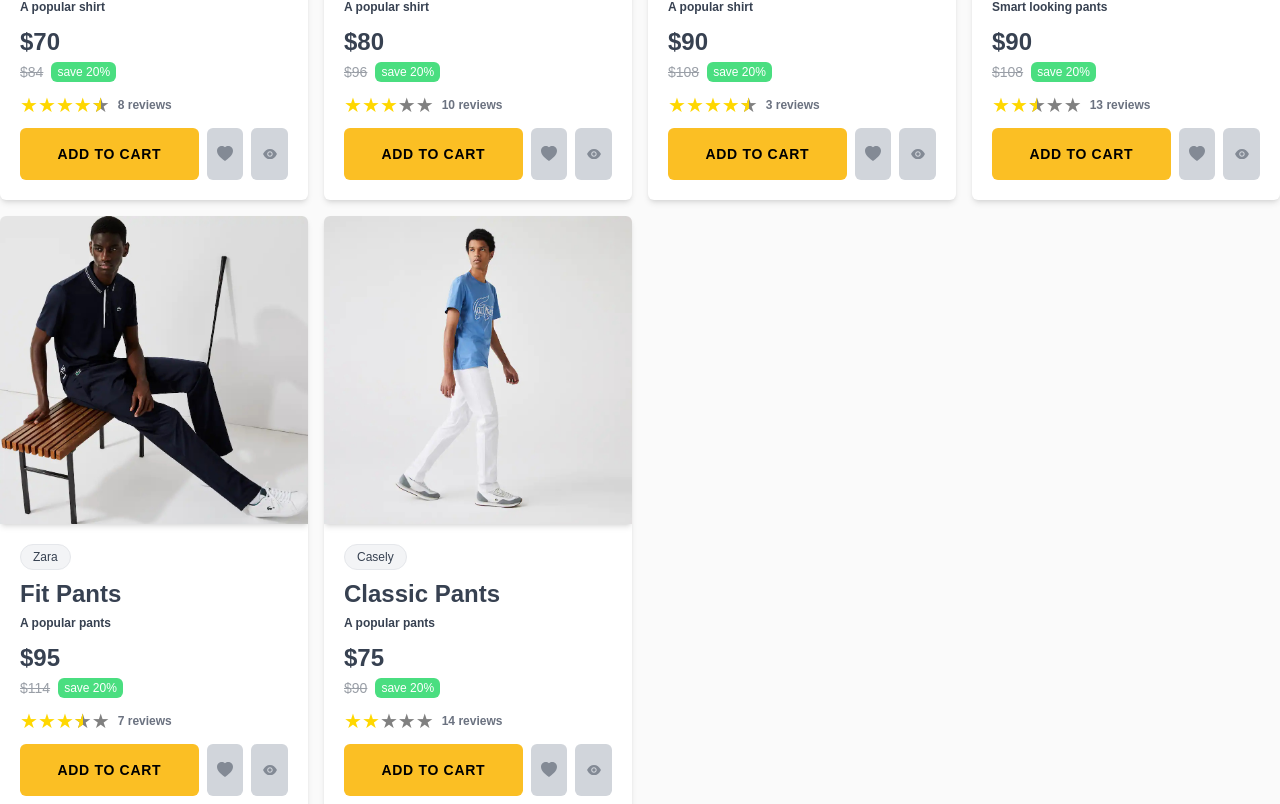
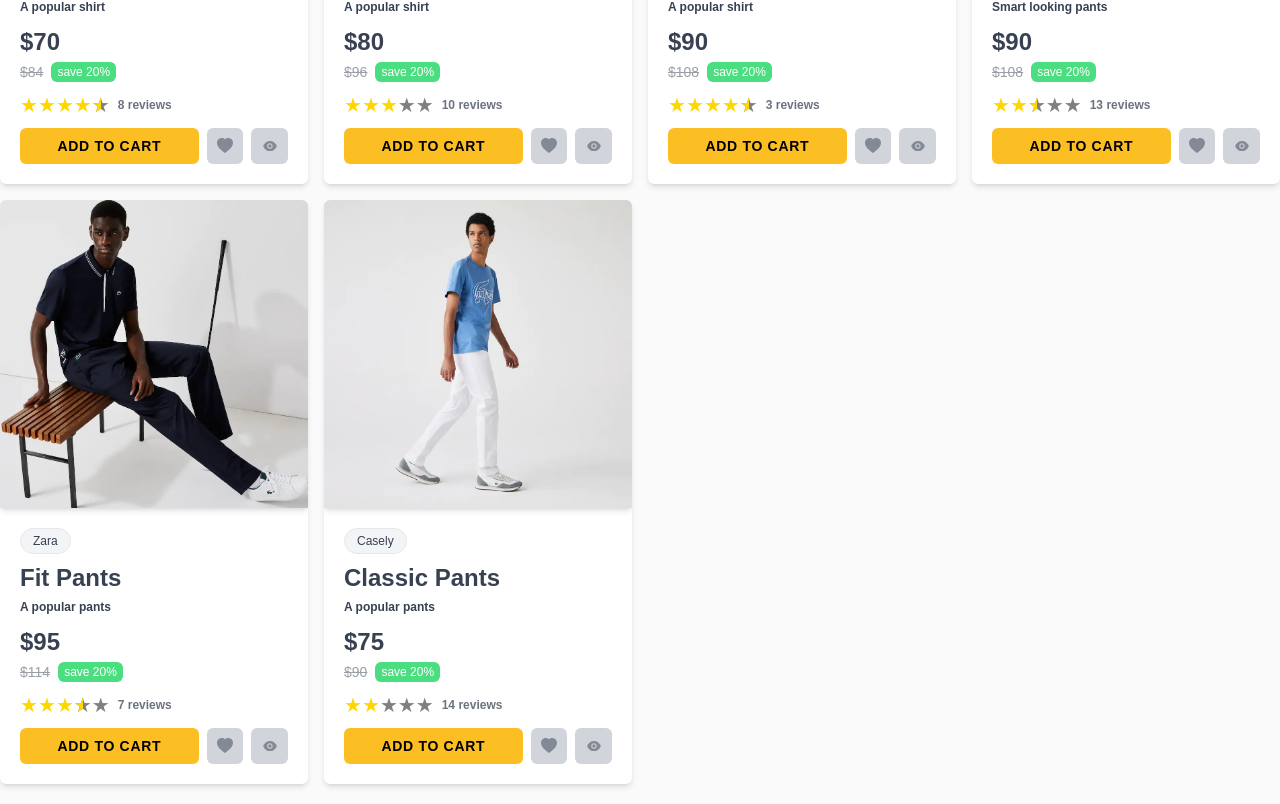
Before and after one commit to LeTrungNhan22/ecom3, a Next.js app: page / in a window 1280 px wide. Shown: the part 1496-2300 px from the top of the page. Built offline with nearby package versions, Linux system fonts and the light colour scheme.

Commit message:
update authentication + connect mongoDB

```diff
--- a/pages/login.js
+++ b/pages/login.js
@@ -74,11 +74,13 @@ const LoginScreen = () => {
                     className="outline-none bg-gray-200 text-sm flex-1 "
                   ></input>
                 </div>
+
                 {errors.email && (
-                  <div className="text-red-500 mb-2 ">
+                  <div className="text-red-500 mb-2 w-2/5 text-left ">
                     {errors.email.message}
                   </div>
                 )}
+
                 <div className="bg-gray-200 w-64 p-3 flex items-center mb-3 rounded-2xl shadow-inner shadow-gray-400 transition duration-200 focus-within:shadow-gray-600 focus-within:scale-105">
                   <TbLock className="text-gray-400 mr-2" />
                   <label htmlFor="password"></label>
@@ -98,7 +100,7 @@ const LoginScreen = () => {
                   />
                 </div>
                 {errors.password && (
-                  <div className="text-red-500 mb-2">
+                  <div className="text-red-500 mb-2 w-2/5 text-left ">
                     {errors.password.message}
                   </div>
                 )}
--- a/styles/globals.css
+++ b/styles/globals.css
@@ -43,8 +43,8 @@ a {
   }
   .button-primary {
     @apply bg-amber-400 hover:bg-gray-500 hover:text-white
-    px-2 py-2 w-1/2
-    sm:px-6 sm:py-4 sm:w-2/3 rounded-md text-white font-medium
+    px-2  w-1/2
+    sm:px-4 sm:py-2 sm:w-2/3 rounded-md text-white font-medium
     tracking-wider transition duration-200 hover:shadow-md;
   }
   .button-icon {
```
